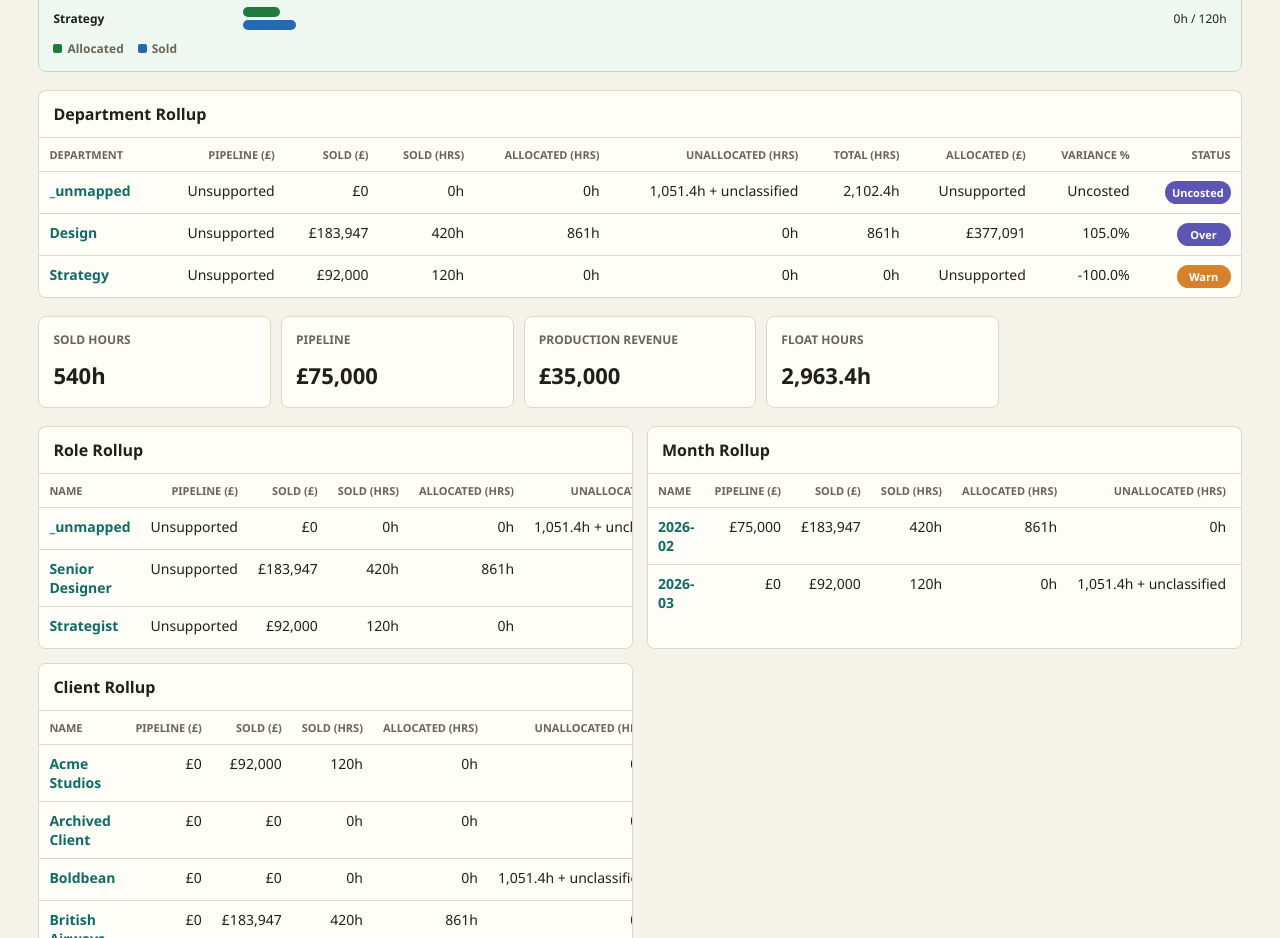
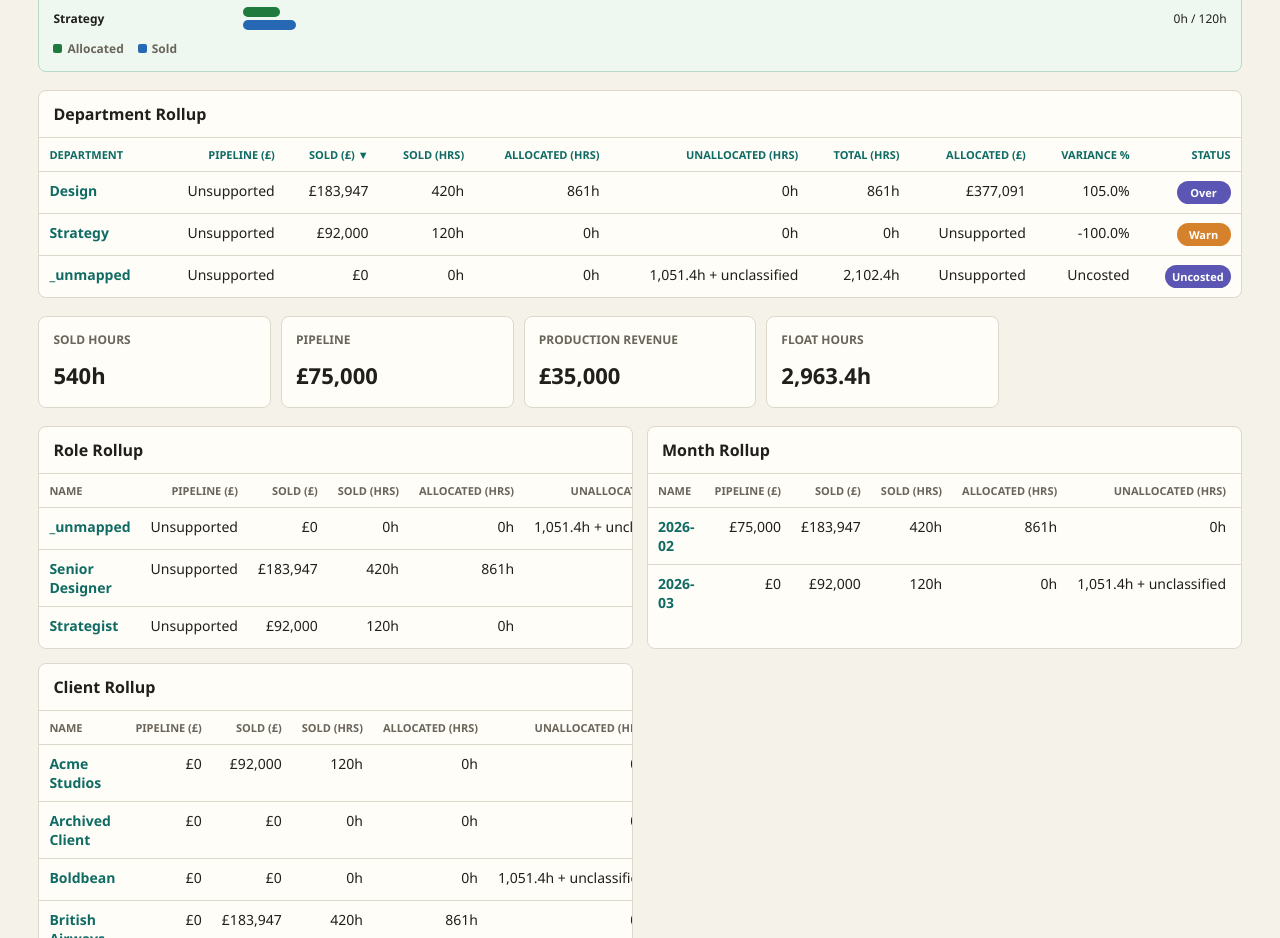
Before and after one commit to tom2tomtomtom/UCS-DATA-INTEGRITY-REBUILD, a Next.js app: page /dashboard in a window 1280 px wide. Shown: the part 1520-2458 px from the top of the page. Built offline with nearby package versions, Linux system fonts and the light colour scheme.

Commit message:
Add sortable rollup headers

```diff
--- a/app/dashboard/page.tsx
+++ b/app/dashboard/page.tsx
@@ -1,5 +1,5 @@
 import { DashboardChrome } from "../../src/components/dashboard/chrome/dashboard-chrome";
-import { DashboardHome } from "../../src/components/dashboard/rollups/dashboard-home";
+import { DashboardHome, type RollupSortKey } from "../../src/components/dashboard/rollups/dashboard-home";
 import type { RollupDimension } from "../../src/lib";
 import { getFixtureDashboardContract } from "../../src/lib/ui/fixture-contract";
 import { scopeFromSearchParams, type UiSearchParams } from "../../src/lib/ui/scope-params";
@@ -12,10 +12,12 @@ export default async function DashboardPage({
   const params = (await searchParams) ?? {};
   const contract = getFixtureDashboardContract(scopeFromSearchParams(params));
   const view = rollupViewFromSearchParams(params);
+  const sortKey = rollupSortKeyFromSearchParams(params);
+  const sortDir = rollupSortDirFromSearchParams(params);
 
   return (
-    <DashboardChrome contract={contract} activePath="/dashboard" extraScopeParams={{ view }}>
-      <DashboardHome contract={contract} view={view} />
+    <DashboardChrome contract={contract} activePath="/dashboard" extraScopeParams={rollupChromeParams(params, view, sortKey, sortDir)}>
+      <DashboardHome contract={contract} view={view} sortKey={sortKey} sortDir={sortDir} />
     </DashboardChrome>
   );
 }
@@ -29,3 +31,47 @@ function rollupViewFromSearchParams(params: UiSearchParams): RollupDimension {
 
   return "department";
 }
+
+function rollupSortKeyFromSearchParams(params: UiSearchParams): RollupSortKey {
+  const raw = Array.isArray(params.sort) ? params.sort[0] : params.sort;
+
+  if (
+    raw === "label" ||
+    raw === "pipelineFee" ||
+    raw === "soldFee" ||
+    raw === "soldHours" ||
+    raw === "allocatedHours" ||
+    raw === "unallocatedHours" ||
+    raw === "totalHours" ||
+    raw === "allocatedValue" ||
+    raw === "variancePercent" ||
+    raw === "status"
+  ) {
+    return raw;
+  }
+
+  return "soldFee";
+}
+
+function rollupSortDirFromSearchParams(params: UiSearchParams): "asc" | "desc" {
+  const raw = Array.isArray(params.dir) ? params.dir[0] : params.dir;
+  return raw === "asc" ? "asc" : "desc";
+}
+
+function rollupChromeParams(
+  params: UiSearchParams,
+  view: RollupDimension,
+  sortKey: RollupSortKey,
+  sortDir: "asc" | "desc"
+): Record<string, string | undefined> {
+  return {
+    view,
+    ...(hasScalarParam(params.sort) ? { sort: sortKey } : {}),
+    ...(hasScalarParam(params.dir) ? { dir: sortDir } : {})
+  };
+}
+
+function hasScalarParam(value: string | string[] | undefined): boolean {
+  const scalar = Array.isArray(value) ? value[0] : value;
+  return scalar !== undefined && scalar.trim() !== "";
+}
--- a/src/components/dashboard/rollups/dashboard-home.ts
+++ b/src/components/dashboard/rollups/dashboard-home.ts
@@ -37,12 +37,28 @@ const activeRollupConfig = {
   { key: keyof DashboardDisplayContract["rollups"]; label: string; title: string }
 >;
 
+export type RollupSortKey =
+  | "label"
+  | "pipelineFee"
+  | "soldFee"
+  | "soldHours"
+  | "allocatedHours"
+  | "unallocatedHours"
+  | "totalHours"
+  | "allocatedValue"
+  | "variancePercent"
+  | "status";
+
 export function DashboardHome({
   contract,
-  view = "department"
+  view = "department",
+  sortKey = "soldFee",
+  sortDir = "desc"
 }: {
   contract: DashboardDisplayContract;
   view?: RollupDimension;
+  sortKey?: RollupSortKey;
+  sortDir?: "asc" | "desc";
 }) {
   const activeRollup = activeRollupConfig[view];
 
@@ -63,7 +79,7 @@ export function DashboardHome({
     floatWarningsCard(contract),
     lowerThanFloatDisclosure(contract),
     departmentHoursChart(contract),
-    primaryRollupTable(contract, activeRollup.title, activeRollup.label, contract.rollups[activeRollup.key]),
+    primaryRollupTable(contract, activeRollup.title, activeRollup.label, contract.rollups[activeRollup.key], view, sortKey, sortDir),
     React.createElement(
       "section",
       { className: "metric-grid", "aria-label": "Source stream metrics" },
@@ -332,13 +348,16 @@ function primaryRollupTable(
   contract: DashboardDisplayContract,
   title: string,
   firstColumnLabel: string,
-  rows: readonly RollupRow[]
+  rows: readonly RollupRow[],
+  view: RollupDimension,
+  sortKey: RollupSortKey,
+  sortDir: "asc" | "desc"
 ) {
   return React.createElement(
     "section",
     { className: "rollup-table primary-rollup-table", "aria-label": `${title} table` },
     React.createElement("div", { className: "table-title" }, React.createElement("h2", null, title)),
-    rollupTableElement(rows, firstColumnLabel)
+    rollupTableElement(sortRollupRows(rows, sortKey, sortDir), firstColumnLabel, { contract, view, sortKey, sortDir })
   );
 }
 
@@ -364,7 +383,16 @@ function rollupTable(title: string, rows: readonly RollupRow[]) {
   );
 }
 
-function rollupTableElement(rows: readonly RollupRow[], firstColumnLabel: string) {
+function rollupTableElement(
+  rows: readonly RollupRow[],
+  firstColumnLabel: string,
+  sortState?: {
+    readonly contract: DashboardDisplayContract;
+    readonly view: RollupDimension;
+    readonly sortKey: RollupSortKey;
+    readonly sortDir: "asc" | "desc";
+  }
+) {
   return React.createElement(
     "table",
     null,
@@ -374,16 +402,16 @@ function rollupTableElement(rows: readonly RollupRow[], firstColumnLabel: string
       React.createElement(
         "tr",
         null,
-        React.createElement("th", null, firstColumnLabel),
-        React.createElement("th", null, "Pipeline (£)"),
-        React.createElement("th", null, "Sold (£)"),
-        React.createElement("th", null, "Sold (hrs)"),
-        React.createElement("th", null, "Allocated (hrs)"),
-        React.createElement("th", null, "Unallocated (hrs)"),
-        React.createElement("th", null, "Total (hrs)"),
-        React.createElement("th", null, "Allocated (£)"),
-        React.createElement("th", null, "Variance %"),
-        React.createElement("th", null, "Status")
+        rollupHeader(firstColumnLabel, "label", sortState),
+        rollupHeader("Pipeline (£)", "pipelineFee", sortState),
+        rollupHeader("Sold (£)", "soldFee", sortState),
+        rollupHeader("Sold (hrs)", "soldHours", sortState),
+        rollupHeader("Allocated (hrs)", "allocatedHours", sortState),
+        rollupHeader("Unallocated (hrs)", "unallocatedHours", sortState),
+        rollupHeader("Total (hrs)", "totalHours", sortState),
+        rollupHeader("Allocated (£)", "allocatedValue", sortState),
+        rollupHeader("Variance %", "variancePercent", sortState),
+        rollupHeader("Status", "status", sortState)
       )
     ),
     React.createElement(
@@ -394,6 +422,90 @@ function rollupTableElement(rows: readonly RollupRow[], firstColumnLabel: string
         : rows.map((row) => rollupRow(row))
     )
   );
+}
+
+function rollupHeader(
+  label: string,
+  key: RollupSortKey,
+  sortState:
+    | {
+        readonly contract: DashboardDisplayContract;
+        readonly view: RollupDimension;
+        readonly sortKey: RollupSortKey;
+        readonly sortDir: "asc" | "desc";
+      }
+    | undefined
+) {
+  if (sortState === undefined) {
+    return React.createElement("th", null, label);
+  }
+
+  const active = sortState.sortKey === key;
+  const nextDir = active && sortState.sortDir === "asc" ? "desc" : "asc";
+  const marker = active ? (sortState.sortDir === "asc" ? " ▲" : " ▼") : "";
+
+  return React.createElement(
+    "th",
+    null,
+    React.createElement("a", { href: rollupSortHref(sortState.contract, sortState.view, key, nextDir) }, `${label}${marker}`)
+  );
+}
+
+function rollupSortHref(
+  contract: DashboardDisplayContract,
+  view: RollupDimension,
+  sortKey: RollupSortKey,
+  sortDir: "asc" | "desc"
+): string {
+  const baseHref = scopedHref("/dashboard", contract.scope);
+  const separator = baseHref.includes("?") ? "&" : "?";
+
+  return `${baseHref}${separator}view=${view}&sort=${sortKey}&dir=${sortDir}`;
+}
+
+function sortRollupRows(rows: readonly RollupRow[], sortKey: RollupSortKey, sortDir: "asc" | "desc"): RollupRow[] {
+  return [...rows].sort((left, right) => {
+    const result = compareRollupRows(left, right, sortKey);
+    return sortDir === "asc" ? result : -result;
+  });
+}
+
+function compareRollupRows(left: RollupRow, right: RollupRow, sortKey: RollupSortKey): number {
+  if (sortKey === "label") return left.label.localeCompare(right.label);
+  if (sortKey === "status") return statusSortValue(left).localeCompare(statusSortValue(right));
+
+  return rollupSortNumber(left, sortKey) - rollupSortNumber(right, sortKey);
+}
+
+function rollupSortNumber(row: RollupRow, sortKey: RollupSortKey): number {
+  if (sortKey === "pipelineFee") return metricNumber(row.totals.pipelineFee);
+  if (sortKey === "soldFee") return metricNumber(row.totals.soldFee);
+  if (sortKey === "soldHours") return metricNumber(row.totals.soldHours);
+  if (sortKey === "allocatedHours") return metricNumber(allocatedHoursMetric(row));
+  if (sortKey === "unallocatedHours") return metricNumber(unallocatedHoursMetric(row));
+  if (sortKey === "totalHours") return metricNumber(row.totals.floatHours);
+  if (sortKey === "allocatedValue") return allocatedValueNumber(row);
+  return variancePercentNumber(row);
+}
+
+function allocatedValueNumber(row: RollupRow): number {
+  const soldHours = metricNumber(row.totals.soldHours);
+  const soldFee = metricNumber(row.totals.soldFee);
+  const allocatedHours = metricNumber(allocatedHoursMetric(row));
+
+  return soldHours <= 0 || allocatedHours <= 0 ? 0 : (soldFee / soldHours) * allocatedHours;
+}
+
+function variancePercentNumber(row: RollupRow): number {
+  const soldHours = metricNumber(row.totals.soldHours);
+  const allocatedHours = metricNumber(row.totals.floatHours);
+
+  if (soldHours === 0) return allocatedHours > 0 ? Number.POSITIVE_INFINITY : 0;
+  return (allocatedHours - soldHours) / soldHours;
+}
+
+function statusSortValue(row: RollupRow): string {
+  return statusFor(metricNumber(row.totals.soldHours), metricNumber(row.totals.floatHours), row.unsupported.length);
 }
 
 function rollupRow(row: RollupRow) {
```
Also changed, not shown: 1 other file (tests, documents, lock files or other folders).
